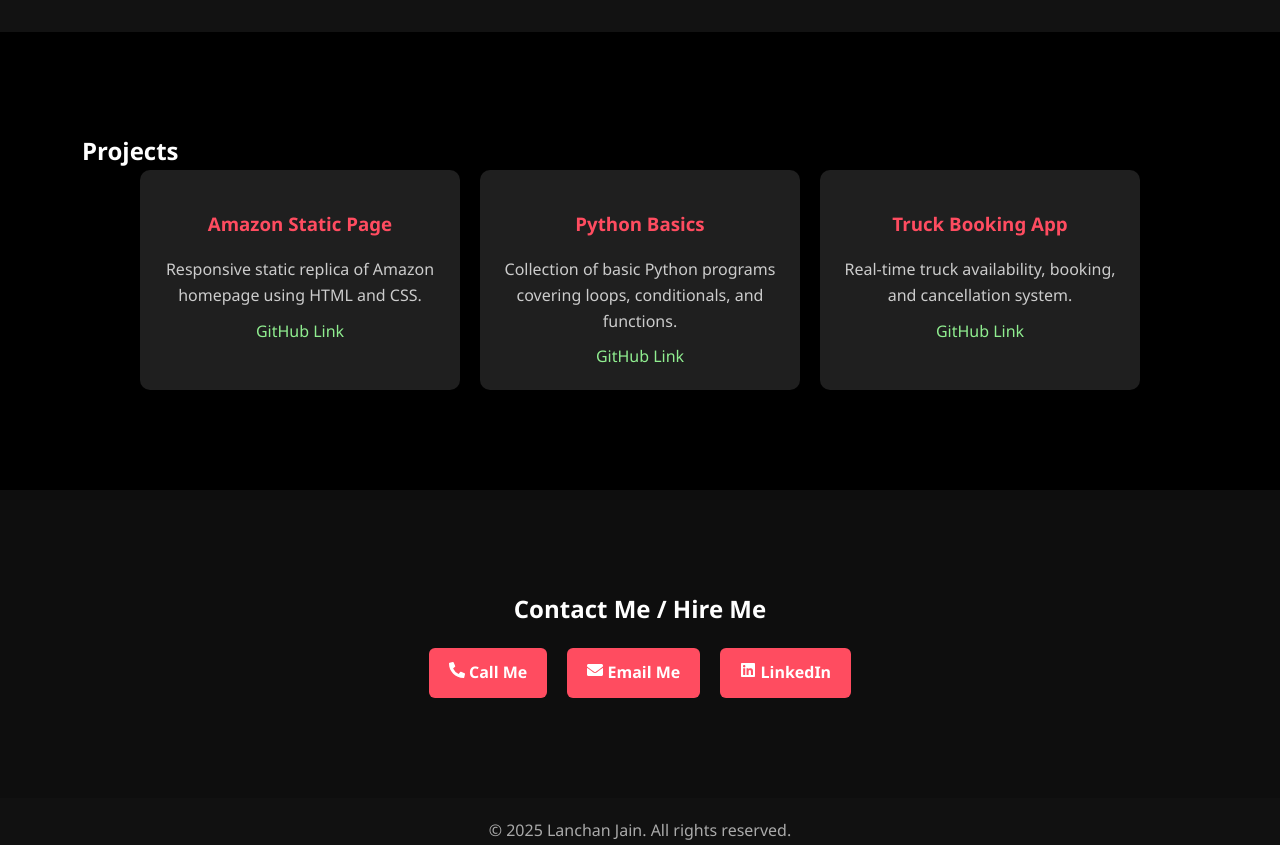
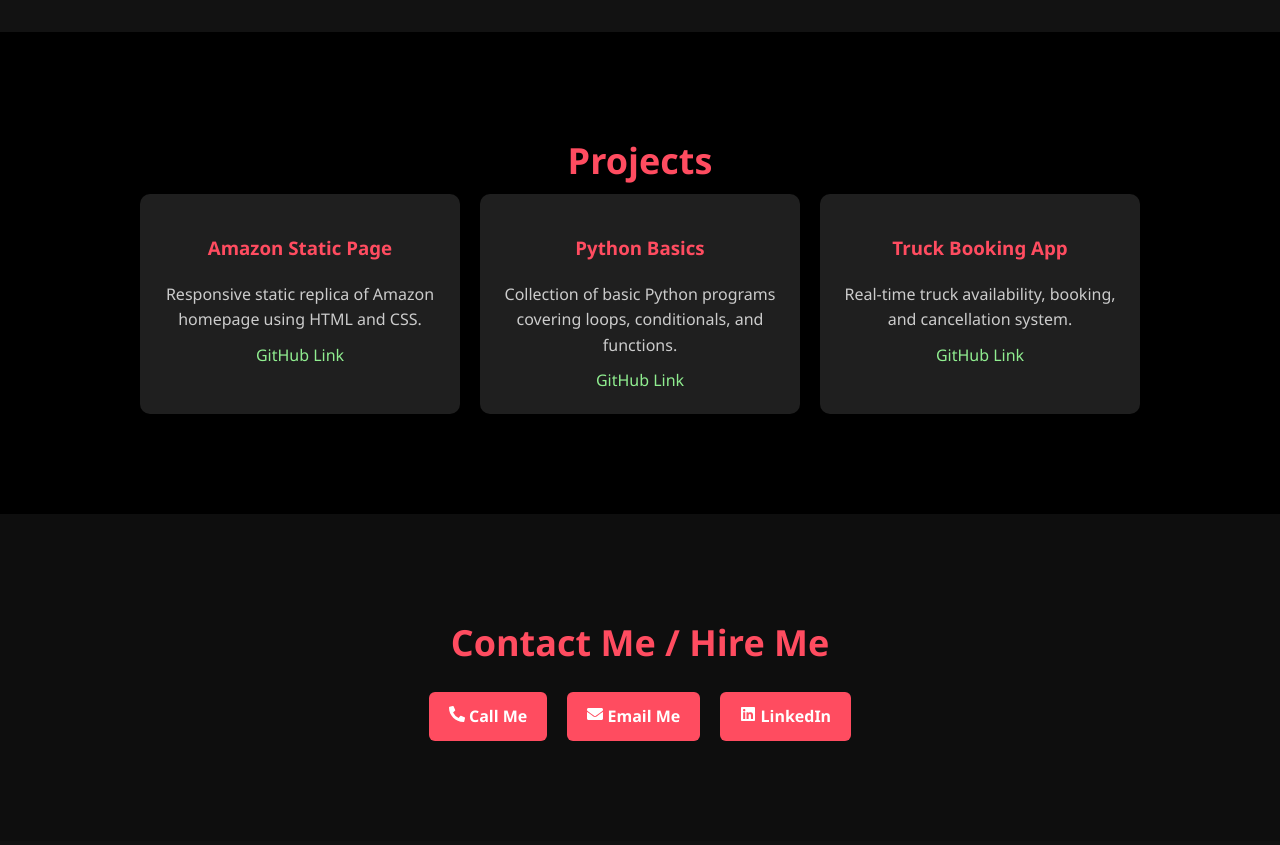
Before and after one commit to Lanchu14/my_portfolio, a React (Create React App) app: page / in a window 1280 px wide. Shown: the part 1540-2385 px from the top of the page. Built offline with nearby package versions, Linux system fonts and the light colour scheme.

Commit message:
Initial commit - Portfolio

```diff
--- a/src/App.css
+++ b/src/App.css
@@ -165,6 +165,12 @@ body {
 .project-card:hover {
   box-shadow: 0 0 20px #ff4c60;
 }
+.container h2{
+  text-align: center;
+  color: #ff4c60;
+  font-size: 36px;
+  margin-bottom: 5px;
+}
 
 /* Contact */
 .contact-section {
```
Also changed, not shown: 1 other file (tests, documents, lock files or other folders).
